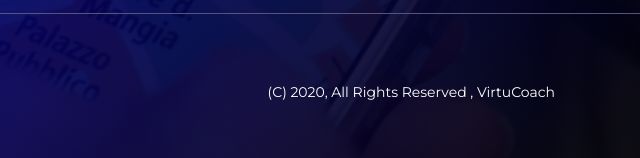
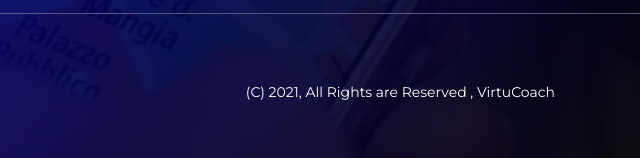
Before and after one commit to Oday-Najad/VirtuCoach, a plain HTML site: page index.html in a window 1280 px wide. Shown: the part 6118-6276 px from the top of the page, 640-1280 px from the left. Drawn offline with nearby package versions, Linux system fonts and the light colour scheme.

Commit message:
Update index.html

```diff
--- a/index.html
+++ b/index.html
@@ -412,7 +412,7 @@
           </div>
           <div class="col-sm-9">
 
-              <p>(C) 2020, All Rights Reserved , <span>VirtuCoach</span></p>
+              <p>(C) 2021, All Rights are Reserved , <span>VirtuCoach</span></p>
           </div>
           </div>
     </div>
```
